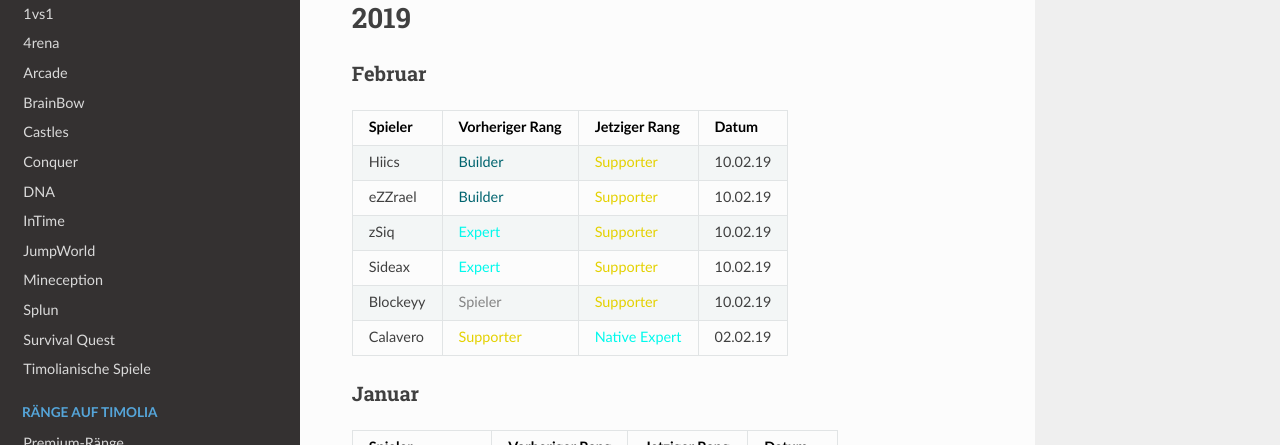
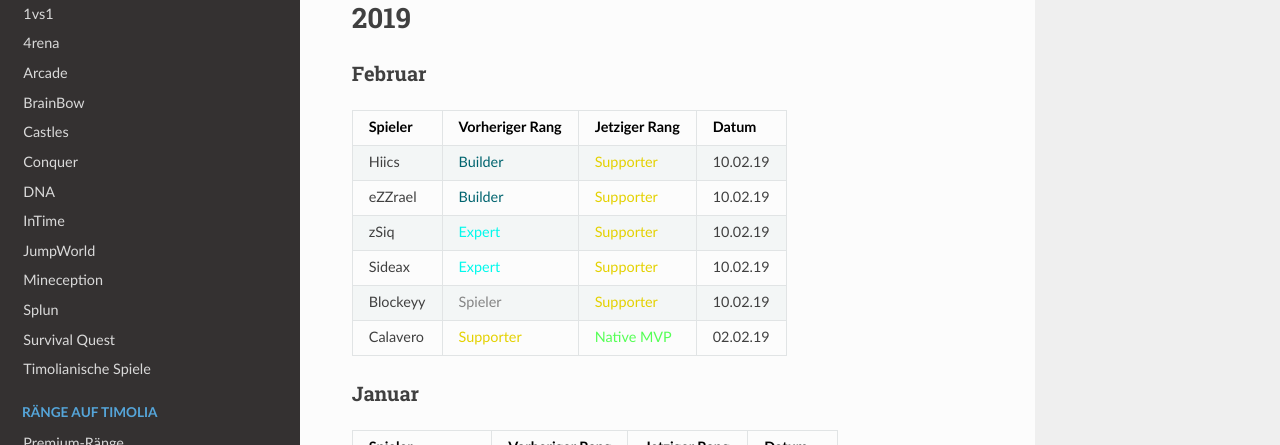
Before and after one commit to TimoliaDE/HowTo, an MkDocs documentation site: the page built from docs/team/changes.md, in a window 1280 px wide and 900 px high. Shown: the part 148-593 px from the top of the window. Built offline with MkDocs 1.6.1, drawn with Linux system fonts in a browser that asks for light colours; nearby versions of some CDN libraries; old or Windows-style settings are respelled for this version of MkDocs.

Commit message:
Update changes.md

```diff
--- a/docs/team/changes.md
+++ b/docs/team/changes.md
@@ -10,7 +10,7 @@ Hier werden alle Aus- und Eintritte bzw. Beförderungen und Degradierungen aufge
 | zSiq | <span style="color:#00F9EC">Expert</span> | <span style="color:#E4D100">Supporter</span> | 10.02.19 |
 | Sideax | <span style="color:#00F9EC">Expert</span> | <span style="color:#E4D100">Supporter</span> | 10.02.19 |
 | Blockeyy | <span style="color:#848484">Spieler</span> | <span style="color:#E4D100">Supporter</span> | 10.02.19 |
-| Calavero | <span style="color:#E4D100">Supporter</span> | <span style="color:#00F9EC">Native Expert</span> | 02.02.19 |
+| Calavero | <span style="color:#E4D100">Supporter</span> | <span style="color:#55FF55">Native MVP</span> | 02.02.19 |
 
 ###  <strong>Januar</strong>
 | Spieler | Vorheriger Rang | Jetziger Rang | Datum |
```
